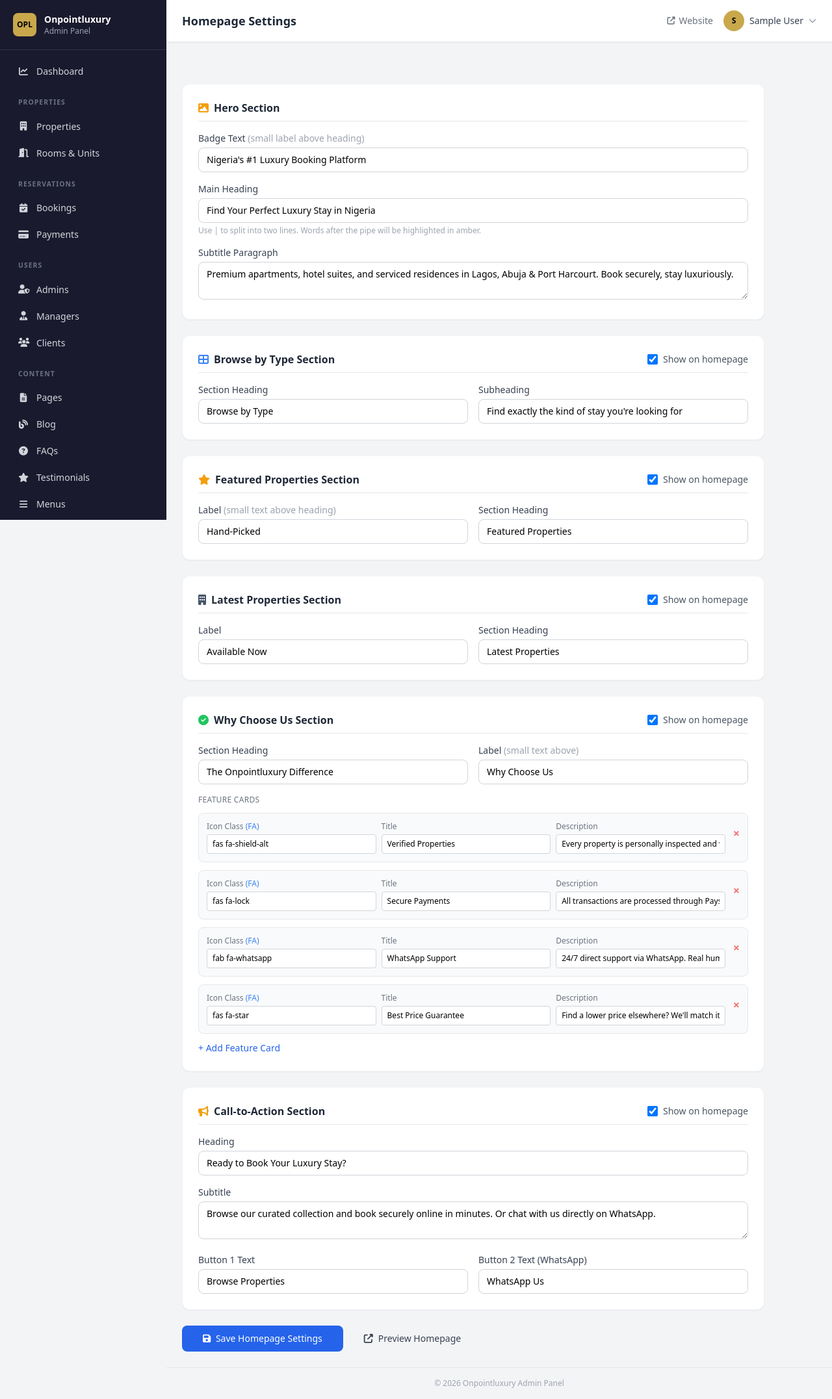
After one commit to Dev-Bulama/onpointluxury, a Laravel app: page /admin/settings/homepage in a window 1280 px wide. The commit adds this page. Shown: the whole page at 65% size. Run offline with Laravel 12, Linux system fonts and the light colour scheme; the visitor is signed in with stand-in values (Sample User, id 1); data that the repository does not hold is empty; parts of the project's set-up code (start-up, migrations or seed data) failed here and were passed over; some libraries are stand-ins or nearby versions.

Commit message:
Remove reviews/blog from homepage; make all sections admin-editable
Homepage:
- Removed testimonials section from homepage (admin CRUD kept intact)
- Removed blog section from homepage (blog pages still work)
- HomeController: removed $testimonials and $blogPosts (unused on home)

Admin Settings → Homepage (new page):
- Hero: badge text, heading (| splits for amber highlight), subtitle
- Section toggles: show/hide each section without deleting content
- Browse by Type: heading + subheading
- Featured Properties: label + heading
- Latest Properties: label + heading
- Why Choose Us: heading, subtitle, editable feature cards (icon/title/desc)
- CTA: heading, subtitle, both button labels
- Sidebar link added under Settings

Frontend home.blade.php:
- All text/toggles read from settings (with sensible defaults)
- Hero title supports | separator to highlight part in amber
- Clean, no unused variables

https://claude.ai/code/session_013GgMk9oh59wKEdYquWrQvN

```diff
--- a/app/Http/Controllers/Admin/SettingsController.php
+++ b/app/Http/Controllers/Admin/SettingsController.php
@@ -115,6 +115,27 @@ class SettingsController extends Controller {
         return back()->with('success','Script settings updated.');
     }
 
+    public function homepage() {
+        $settings = Setting::where('group','homepage')->pluck('value','key');
+        return view('admin.settings.homepage', compact('settings'));
+    }
+
+    public function updateHomepage(Request $request) {
+        $fields = [
+            'hero_badge','hero_title','hero_subtitle',
+            'section_types_show','section_types_title','section_types_subtitle',
+            'section_featured_show','section_featured_label','section_featured_title',
+            'section_why_show','section_why_title','section_why_subtitle','section_why_features',
+            'section_latest_show','section_latest_label','section_latest_title',
+            'section_cta_show','section_cta_title','section_cta_subtitle',
+            'section_cta_btn1_text','section_cta_btn2_text',
+        ];
+        foreach ($fields as $field) {
+            Setting::set($field, $request->input($field), 'homepage');
+        }
+        return back()->with('success','Homepage settings updated.');
+    }
+
     public function seo() {
         $settings = Setting::where('group','seo')->pluck('value','key');
         return view('admin.settings.seo', compact('settings'));
--- /dev/null
+++ b/resources/views/admin/settings/homepage.blade.php
@@ -0,0 +1,230 @@
+@extends('layouts.admin')
+@section('title','Homepage Settings') @section('page-title','Homepage Settings')
+@section('content')
+@php
+$s = $settings; // shorthand
+$get = fn($key, $default='') => $s[$key] ?? $default;
+@endphp
+
+<form method="POST" action="{{ route('admin.settings.homepage.update') }}" class="space-y-6 max-w-4xl">
+@csrf
+
+{{-- HERO --}}
+<div class="bg-white rounded-xl p-6 shadow-sm border border-gray-100">
+    <h3 class="font-semibold text-gray-800 text-base mb-4 pb-2 border-b flex items-center gap-2">
+        <i class="fas fa-image text-amber-500"></i> Hero Section
+    </h3>
+    <div class="space-y-4">
+        <div>
+            <label class="block text-sm font-medium text-gray-700 mb-1">Badge Text <span class="text-gray-400 font-normal">(small label above heading)</span></label>
+            <input type="text" name="hero_badge" value="{{ $get('hero_badge', "Nigeria's #1 Luxury Booking Platform") }}"
+                   class="w-full border border-gray-300 rounded-lg px-3 py-2 text-sm">
+        </div>
+        <div>
+            <label class="block text-sm font-medium text-gray-700 mb-1">Main Heading</label>
+            <input type="text" name="hero_title" value="{{ $get('hero_title', 'Find Your Perfect Luxury Stay in Nigeria') }}"
+                   class="w-full border border-gray-300 rounded-lg px-3 py-2 text-sm">
+            <p class="text-xs text-gray-400 mt-1">Use | to split into two lines. Words after the pipe will be highlighted in amber.</p>
+        </div>
+        <div>
+            <label class="block text-sm font-medium text-gray-700 mb-1">Subtitle Paragraph</label>
+            <textarea name="hero_subtitle" rows="2" class="w-full border border-gray-300 rounded-lg px-3 py-2 text-sm">{{ $get('hero_subtitle', 'Premium apartments, hotel suites, and serviced residences in Lagos, Abuja & Port Harcourt. Book securely, stay luxuriously.') }}</textarea>
+        </div>
+    </div>
+</div>
+
+{{-- PROPERTY TYPES --}}
+<div class="bg-white rounded-xl p-6 shadow-sm border border-gray-100">
+    <div class="flex items-center justify-between mb-4 pb-2 border-b">
+        <h3 class="font-semibold text-gray-800 text-base flex items-center gap-2">
+            <i class="fas fa-th-large text-blue-500"></i> Browse by Type Section
+        </h3>
+        <label class="flex items-center gap-2 cursor-pointer">
+            <input type="hidden" name="section_types_show" value="0">
+            <input type="checkbox" name="section_types_show" value="1" {{ $get('section_types_show','1') == '1' ? 'checked' : '' }} class="w-4 h-4 text-blue-600 rounded">
+            <span class="text-sm text-gray-600">Show on homepage</span>
+        </label>
+    </div>
+    <div class="grid sm:grid-cols-2 gap-4">
+        <div>
+            <label class="block text-sm font-medium text-gray-700 mb-1">Section Heading</label>
+            <input type="text" name="section_types_title" value="{{ $get('section_types_title','Browse by Type') }}"
+                   class="w-full border border-gray-300 rounded-lg px-3 py-2 text-sm">
+        </div>
+        <div>
+            <label class="block text-sm font-medium text-gray-700 mb-1">Subheading</label>
+            <input type="text" name="section_types_subtitle" value="{{ $get('section_types_subtitle','Find exactly the kind of stay you\'re looking for') }}"
+                   class="w-full border border-gray-300 rounded-lg px-3 py-2 text-sm">
+        </div>
+    </div>
+</div>
+
+{{-- FEATURED PROPERTIES --}}
+<div class="bg-white rounded-xl p-6 shadow-sm border border-gray-100">
+    <div class="flex items-center justify-between mb-4 pb-2 border-b">
+        <h3 class="font-semibold text-gray-800 text-base flex items-center gap-2">
+            <i class="fas fa-star text-amber-500"></i> Featured Properties Section
+        </h3>
+        <label class="flex items-center gap-2 cursor-pointer">
+            <input type="hidden" name="section_featured_show" value="0">
+            <input type="checkbox" name="section_featured_show" value="1" {{ $get('section_featured_show','1') == '1' ? 'checked' : '' }} class="w-4 h-4 text-blue-600 rounded">
+            <span class="text-sm text-gray-600">Show on homepage</span>
+        </label>
+    </div>
+    <div class="grid sm:grid-cols-2 gap-4">
+        <div>
+            <label class="block text-sm font-medium text-gray-700 mb-1">Label <span class="text-gray-400 font-normal">(small text above heading)</span></label>
+            <input type="text" name="section_featured_label" value="{{ $get('section_featured_label','Hand-Picked') }}"
+                   class="w-full border border-gray-300 rounded-lg px-3 py-2 text-sm">
+        </div>
+        <div>
+            <label class="block text-sm font-medium text-gray-700 mb-1">Section Heading</label>
+            <input type="text" name="section_featured_title" value="{{ $get('section_featured_title','Featured Properties') }}"
+                   class="w-full border border-gray-300 rounded-lg px-3 py-2 text-sm">
+        </div>
+    </div>
+</div>
+
+{{-- LATEST PROPERTIES --}}
+<div class="bg-white rounded-xl p-6 shadow-sm border border-gray-100">
+    <div class="flex items-center justify-between mb-4 pb-2 border-b">
+        <h3 class="font-semibold text-gray-800 text-base flex items-center gap-2">
+            <i class="fas fa-building text-slate-600"></i> Latest Properties Section
+        </h3>
+        <label class="flex items-center gap-2 cursor-pointer">
+            <input type="hidden" name="section_latest_show" value="0">
+            <input type="checkbox" name="section_latest_show" value="1" {{ $get('section_latest_show','1') == '1' ? 'checked' : '' }} class="w-4 h-4 text-blue-600 rounded">
+            <span class="text-sm text-gray-600">Show on homepage</span>
+        </label>
+    </div>
+    <div class="grid sm:grid-cols-2 gap-4">
+        <div>
+            <label class="block text-sm font-medium text-gray-700 mb-1">Label</label>
+            <input type="text" name="section_latest_label" value="{{ $get('section_latest_label','Available Now') }}"
+                   class="w-full border border-gray-300 rounded-lg px-3 py-2 text-sm">
+        </div>
+        <div>
+            <label class="block text-sm font-medium text-gray-700 mb-1">Section Heading</label>
+            <input type="text" name="section_latest_title" value="{{ $get('section_latest_title','Latest Properties') }}"
+                   class="w-full border border-gray-300 rounded-lg px-3 py-2 text-sm">
+        </div>
+    </div>
+</div>
+
+{{-- WHY CHOOSE US --}}
+@php
+$defaultFeatures = [
+    ['icon'=>'fas fa-shield-alt','title'=>'Verified Properties','desc'=>'Every property is personally inspected and verified to meet our international quality standards.'],
+    ['icon'=>'fas fa-lock','title'=>'Secure Payments','desc'=>'All transactions are processed through Paystack, Nigeria\'s most trusted payment gateway.'],
+    ['icon'=>'fab fa-whatsapp','title'=>'WhatsApp Support','desc'=>'24/7 direct support via WhatsApp. Real humans, instant responses, no bots.'],
+    ['icon'=>'fas fa-star','title'=>'Best Price Guarantee','desc'=>'Find a lower price elsewhere? We\'ll match it. No questions asked.'],
+];
+$features = json_decode($get('section_why_features', '[]'), true) ?: $defaultFeatures;
+@endphp
+<div class="bg-white rounded-xl p-6 shadow-sm border border-gray-100" x-data="whyFeatures({{ json_encode($features) }})">
+    <div class="flex items-center justify-between mb-4 pb-2 border-b">
+        <h3 class="font-semibold text-gray-800 text-base flex items-center gap-2">
+            <i class="fas fa-check-circle text-green-500"></i> Why Choose Us Section
+        </h3>
+        <label class="flex items-center gap-2 cursor-pointer">
+            <input type="hidden" name="section_why_show" value="0">
+            <input type="checkbox" name="section_why_show" value="1" {{ $get('section_why_show','1') == '1' ? 'checked' : '' }} class="w-4 h-4 text-blue-600 rounded">
+            <span class="text-sm text-gray-600">Show on homepage</span>
+        </label>
+    </div>
+    <div class="grid sm:grid-cols-2 gap-4 mb-4">
+        <div>
+            <label class="block text-sm font-medium text-gray-700 mb-1">Section Heading</label>
+            <input type="text" name="section_why_title" value="{{ $get('section_why_title','The Onpointluxury Difference') }}"
+                   class="w-full border border-gray-300 rounded-lg px-3 py-2 text-sm">
+        </div>
+        <div>
+            <label class="block text-sm font-medium text-gray-700 mb-1">Label <span class="text-gray-400 font-normal">(small text above)</span></label>
+            <input type="text" name="section_why_subtitle" value="{{ $get('section_why_subtitle','Why Choose Us') }}"
+                   class="w-full border border-gray-300 rounded-lg px-3 py-2 text-sm">
+        </div>
+    </div>
+
+    <p class="text-xs font-medium text-gray-500 uppercase tracking-wide mb-3">Feature Cards</p>
+    <div class="space-y-3" id="why-features-list">
+        <template x-for="(feat, i) in features" :key="i">
+            <div class="flex gap-3 items-start p-3 border border-gray-200 rounded-lg bg-gray-50">
+                <div class="flex-1 grid sm:grid-cols-3 gap-2">
+                    <div>
+                        <label class="block text-xs text-gray-500 mb-1">Icon Class <a href="https://fontawesome.com/icons" target="_blank" class="text-blue-500">(FA)</a></label>
+                        <input type="text" x-model="feat.icon" placeholder="fas fa-star"
+                               class="w-full border border-gray-300 rounded px-2 py-1.5 text-xs">
+                    </div>
+                    <div>
+                        <label class="block text-xs text-gray-500 mb-1">Title</label>
+                        <input type="text" x-model="feat.title"
+                               class="w-full border border-gray-300 rounded px-2 py-1.5 text-xs">
+                    </div>
+                    <div>
+                        <label class="block text-xs text-gray-500 mb-1">Description</label>
+                        <input type="text" x-model="feat.desc"
+                               class="w-full border border-gray-300 rounded px-2 py-1.5 text-xs">
+                    </div>
+                </div>
+                <button type="button" @click="features.splice(i,1)" class="text-red-400 hover:text-red-600 font-bold text-lg mt-1">×</button>
+            </div>
+        </template>
+    </div>
+    <button type="button" @click="features.push({icon:'fas fa-check',title:'',desc:''})"
+            class="mt-3 text-sm text-blue-600 hover:text-blue-800 font-medium">+ Add Feature Card</button>
+    <input type="hidden" name="section_why_features" :value="JSON.stringify(features)">
+</div>
+
+{{-- CTA SECTION --}}
+<div class="bg-white rounded-xl p-6 shadow-sm border border-gray-100">
+    <div class="flex items-center justify-between mb-4 pb-2 border-b">
+        <h3 class="font-semibold text-gray-800 text-base flex items-center gap-2">
+            <i class="fas fa-bullhorn text-amber-500"></i> Call-to-Action Section
+        </h3>
+        <label class="flex items-center gap-2 cursor-pointer">
+            <input type="hidden" name="section_cta_show" value="0">
+            <input type="checkbox" name="section_cta_show" value="1" {{ $get('section_cta_show','1') == '1' ? 'checked' : '' }} class="w-4 h-4 text-blue-600 rounded">
+            <span class="text-sm text-gray-600">Show on homepage</span>
+        </label>
+    </div>
+    <div class="space-y-4">
+        <div>
+            <label class="block text-sm font-medium text-gray-700 mb-1">Heading</label>
+            <input type="text" name="section_cta_title" value="{{ $get('section_cta_title','Ready to Book Your Luxury Stay?') }}"
+                   class="w-full border border-gray-300 rounded-lg px-3 py-2 text-sm">
+        </div>
+        <div>
+            <label class="block text-sm font-medium text-gray-700 mb-1">Subtitle</label>
+            <textarea name="section_cta_subtitle" rows="2" class="w-full border border-gray-300 rounded-lg px-3 py-2 text-sm">{{ $get('section_cta_subtitle','Browse our curated collection and book securely online in minutes. Or chat with us directly on WhatsApp.') }}</textarea>
+        </div>
+        <div class="grid sm:grid-cols-2 gap-4">
+            <div>
+                <label class="block text-sm font-medium text-gray-700 mb-1">Button 1 Text</label>
+                <input type="text" name="section_cta_btn1_text" value="{{ $get('section_cta_btn1_text','Browse Properties') }}"
+                       class="w-full border border-gray-300 rounded-lg px-3 py-2 text-sm">
+            </div>
+            <div>
+                <label class="block text-sm font-medium text-gray-700 mb-1">Button 2 Text (WhatsApp)</label>
+                <input type="text" name="section_cta_btn2_text" value="{{ $get('section_cta_btn2_text','WhatsApp Us') }}"
+                       class="w-full border border-gray-300 rounded-lg px-3 py-2 text-sm">
+            </div>
+        </div>
+    </div>
+</div>
+
+<div class="flex gap-3">
+    <button type="submit" class="bg-blue-600 text-white px-8 py-2.5 rounded-lg text-sm font-medium hover:bg-blue-700">
+        <i class="fas fa-save mr-1"></i> Save Homepage Settings
+    </button>
+    <a href="{{ route('home') }}" target="_blank" class="bg-gray-100 text-gray-700 px-5 py-2.5 rounded-lg text-sm font-medium hover:bg-gray-200 flex items-center gap-2">
+        <i class="fas fa-external-link-alt"></i> Preview Homepage
+    </a>
+</div>
+</form>
+
+<script>
+function whyFeatures(initial) {
+    return { features: initial }
+}
+</script>
+@endsection
--- a/resources/views/layouts/admin.blade.php
+++ b/resources/views/layouts/admin.blade.php
@@ -153,6 +153,10 @@
         <a href="{{ route('admin.settings.general') }}"
            class="sidebar-link {{ request()->routeIs('admin.settings.general*') ? 'active' : '' }}">
             <i class="fas fa-cog w-4 text-center"></i> General
+        </a>
+        <a href="{{ route('admin.settings.homepage') }}"
+           class="sidebar-link {{ request()->routeIs('admin.settings.homepage*') ? 'active' : '' }}">
+            <i class="fas fa-home w-4 text-center"></i> Homepage
         </a>
         <a href="{{ route('admin.settings.smtp') }}"
            class="sidebar-link {{ request()->routeIs('admin.settings.smtp*') ? 'active' : '' }}">
--- a/routes/web.php
+++ b/routes/web.php
@@ -122,6 +122,8 @@ Route::middleware(['auth', 'admin'])->prefix('admin')->name('admin.')->group(fun
     // Settings
     Route::get('/settings/general', [AdminSettings::class, 'general'])->name('settings.general');
     Route::post('/settings/general', [AdminSettings::class, 'updateGeneral'])->name('settings.general.update');
+    Route::get('/settings/homepage', [AdminSettings::class, 'homepage'])->name('settings.homepage');
+    Route::post('/settings/homepage', [AdminSettings::class, 'updateHomepage'])->name('settings.homepage.update');
     Route::get('/settings/smtp', [AdminSettings::class, 'smtp'])->name('settings.smtp');
     Route::post('/settings/smtp', [AdminSettings::class, 'updateSmtp'])->name('settings.smtp.update');
     Route::get('/settings/paystack', [AdminSettings::class, 'paystack'])->name('settings.paystack');
```
Also changed, not shown: app/Http/Controllers/HomeController.php (+2 -9 lines), resources/views/frontend/home.blade.php (+83 -115 lines).
